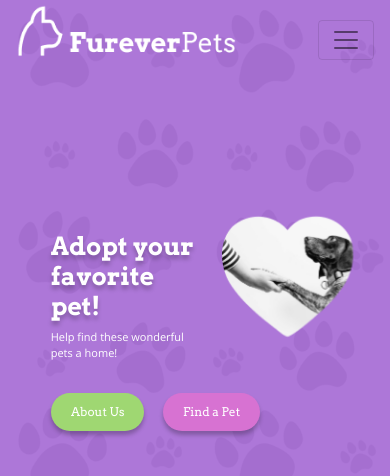
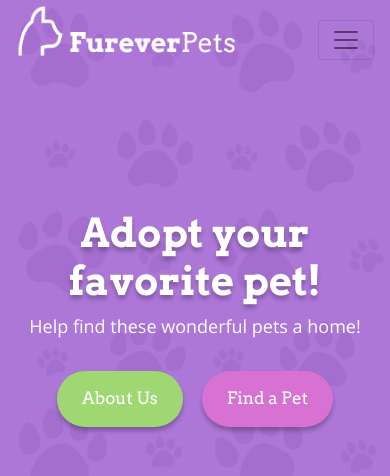
Before and after one commit to tom318267/furever-pets, a React (Create React App) app: page / in a window 390 px wide. Shown: the top 476 px of the page. Built offline with nearby package versions, Linux system fonts and the light colour scheme.

Commit message:
adjust homepage mobile

```diff
--- a/package.json
+++ b/package.json
@@ -14,6 +14,7 @@
     "react": "^17.0.2",
     "react-dom": "^17.0.2",
     "react-redux": "^7.2.4",
+    "react-responsive": "^8.2.0",
     "react-router-dom": "^5.2.0",
     "react-scripts": "4.0.3",
     "redux": "^4.1.0",
--- a/src/App.scss
+++ b/src/App.scss
@@ -8,10 +8,8 @@
   background-size: cover;
   width: 100vw;
   min-height: 100vh;
-  // position: relative;
 
   .overlay {
-    // position: absolute;
     overflow-x: hidden;
     top: 0;
     left: 0;
--- a/src/components/Homepage/Homepage.scss
+++ b/src/components/Homepage/Homepage.scss
@@ -18,8 +18,17 @@
     color: white;
 
     @media screen and (max-width: 425px) {
-      width: 145px;
-      top: 172px;
+      width: 100%;
+      position: unset;
+      text-align: center;
+      margin-top: 150px;
+    }
+
+    .logo-mobile {
+      margin-bottom: 61px;
+      width: 320px;
+      position: relative;
+      right: 20px;
     }
     h1 {
       font-family: "Arvo", serif;
@@ -27,8 +36,16 @@
       font-weight: bold;
       text-shadow: 0px 4px 4px rgba(0, 0, 0, 0.25);
 
-      @media screen and (max-width: 425px) {
-        font-size: 25px;
+      @media screen and (max-width: 320px) {
+        font-size: 36px;
+      }
+
+      @media screen and (max-width: 425px) and (min-width: 321px) {
+        font-size: 40px;
+      }
+
+      @media screen and (max-width: 500px) and (min-width: 425px) {
+        font-size: 45px;
       }
     }
 
@@ -38,14 +55,18 @@
       font-weight: lighter;
       margin-bottom: 51px;
 
-      @media screen and (max-width: 425px) {
-        font-size: 11px;
+      @media screen and (max-width: 320px) {
+        font-size: 16px;
+      }
+
+      @media screen and (max-width: 425px) and (min-width: 321px) {
+        font-size: 18px;
       }
     }
 
     .buttons {
-      @media screen and (max-width: 425px) {
-        width: 400px;
+      @media screen and (max-width: 425px) and (min-width: 321px) {
+        width: 100%;
         margin-top: -20px;
       }
       .hvr-fade {
@@ -70,9 +91,9 @@
         border: none;
         box-shadow: 0px 4px 4px rgba(0, 0, 0, 0.25);
 
-        @media screen and (max-width: 425px) {
-          padding: 10px 20px;
-          font-size: 12px;
+        @media screen and (max-width: 425px) and (min-width: 321px) {
+          padding: 15px 25px;
+          font-size: 17px;
         }
 
         cursor: pointer;
@@ -108,6 +129,7 @@
     @media screen and (max-width: 425px) {
       left: 57%;
       top: 152px;
+      display: none;
     }
 
     img {
```
Also changed, not shown: src/assets/mobileLogo.png (added), 1 other file (tests, documents, lock files or other folders).
